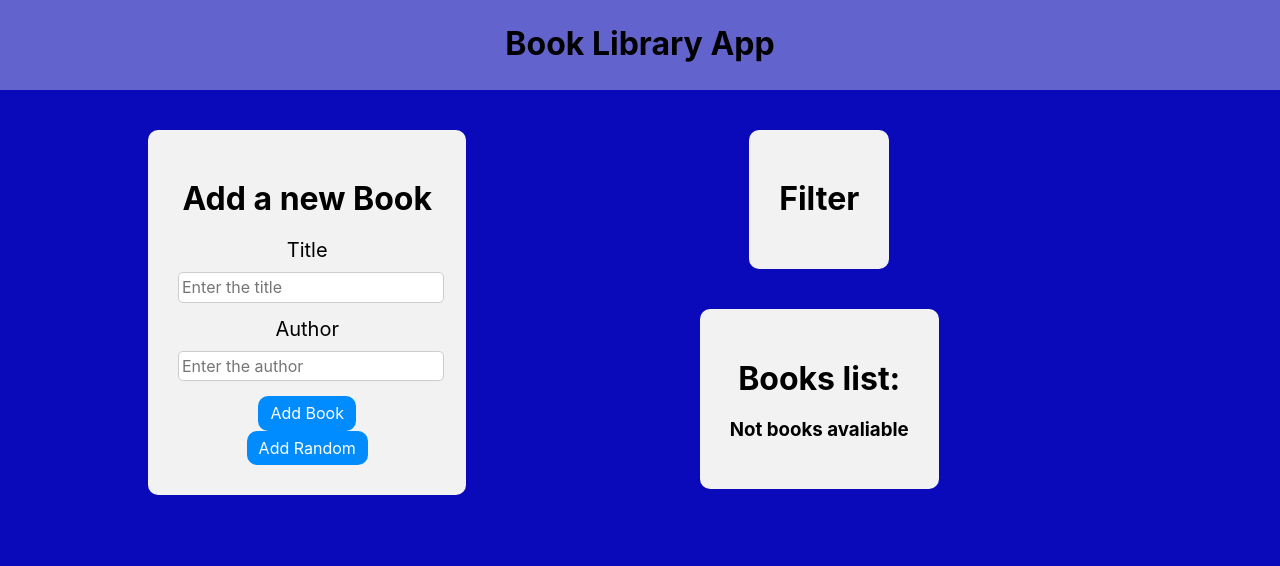
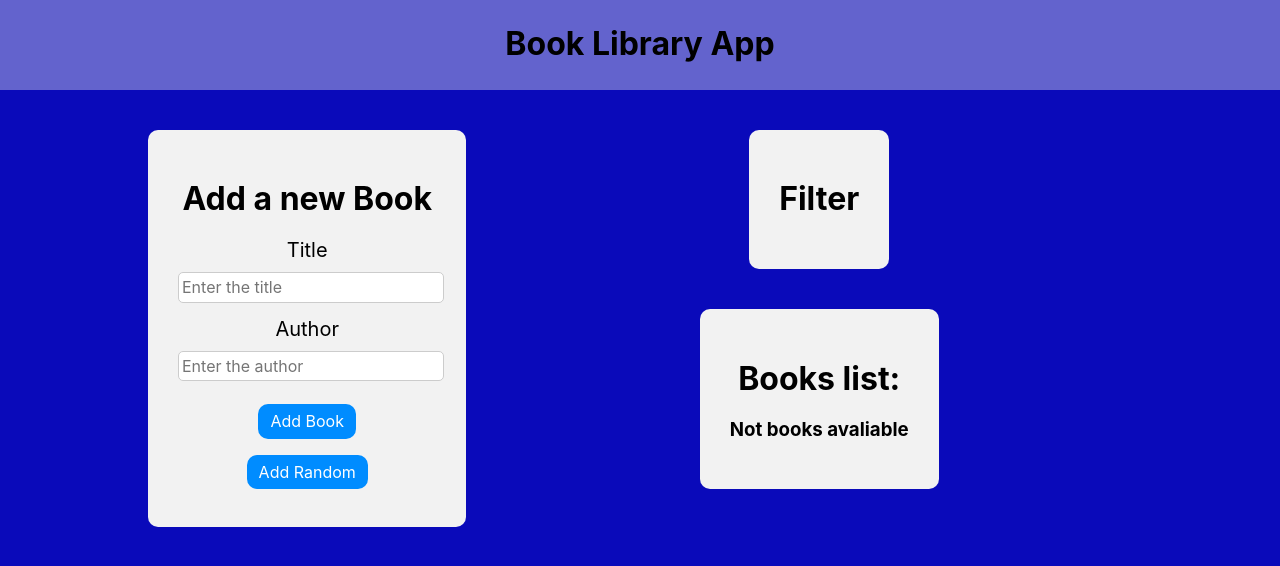
Before and after one commit to GhostArnold/Library-app-SCSS, a React (Create React App) app in the folder frontend/: page / in a window 1280 px wide. Shown: the top 566 px of the page. Built offline with nearby package versions, Linux system fonts and the light colour scheme.

Commit message:
Fixed some bugs related to styles

```diff
--- a/frontend/package.json
+++ b/frontend/package.json
@@ -1,6 +1,6 @@
 {
   "name": "frontend",
-  "version": "1.5.1",
+  "version": "1.5.2",
   "private": true,
   "dependencies": {
     "@reduxjs/toolkit": "^2.2.5",
--- a/frontend/src/components/BasicsComponents/Main.module.scss
+++ b/frontend/src/components/BasicsComponents/Main.module.scss
@@ -12,9 +12,10 @@
     // Занимает всё доступное пространство определённое flex-basic(относительно главного блока)
     flex: 1;
     flex-basis: 35%;
-    align-items: center;
-    // Чтобы прикрепить к верхниму краю
-    align-self: flex-start;
+    //// Чтобы прикрепить к верхниму краю
+    align-items: flex-start;
+
+    // align-self: flex-start;
   }
 
   // Правая колонка
--- a/frontend/src/components/BooksForm/BooksForm.module.scss
+++ b/frontend/src/components/BooksForm/BooksForm.module.scss
@@ -29,7 +29,7 @@
     cursor: pointer;
     // Для плавности при наведении
     transition: background-color 0.3s ease;
-    margin: 0px 10px;
+    margin: 8px 10px;
     &:hover {
       background-color: $add-book-hover;
     }
```
Also changed, not shown: 1 other file (tests, documents, lock files or other folders).
